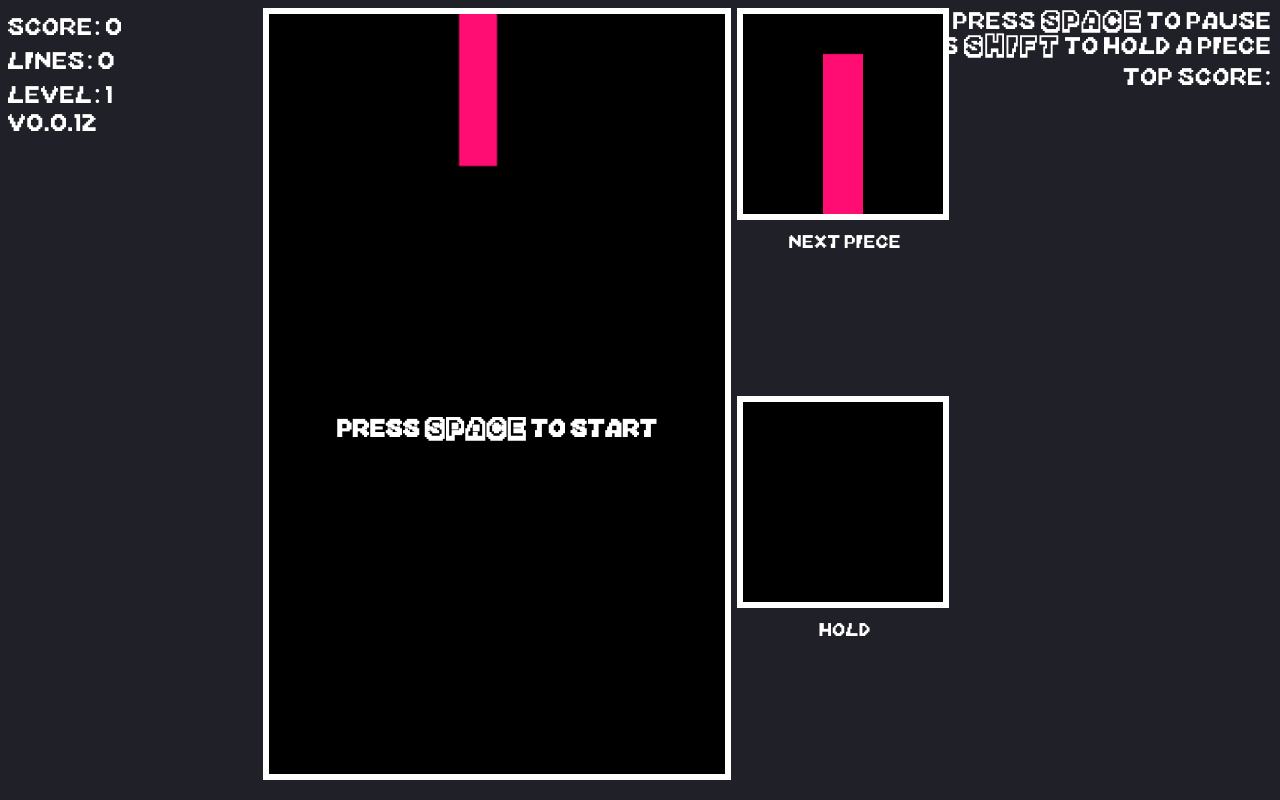
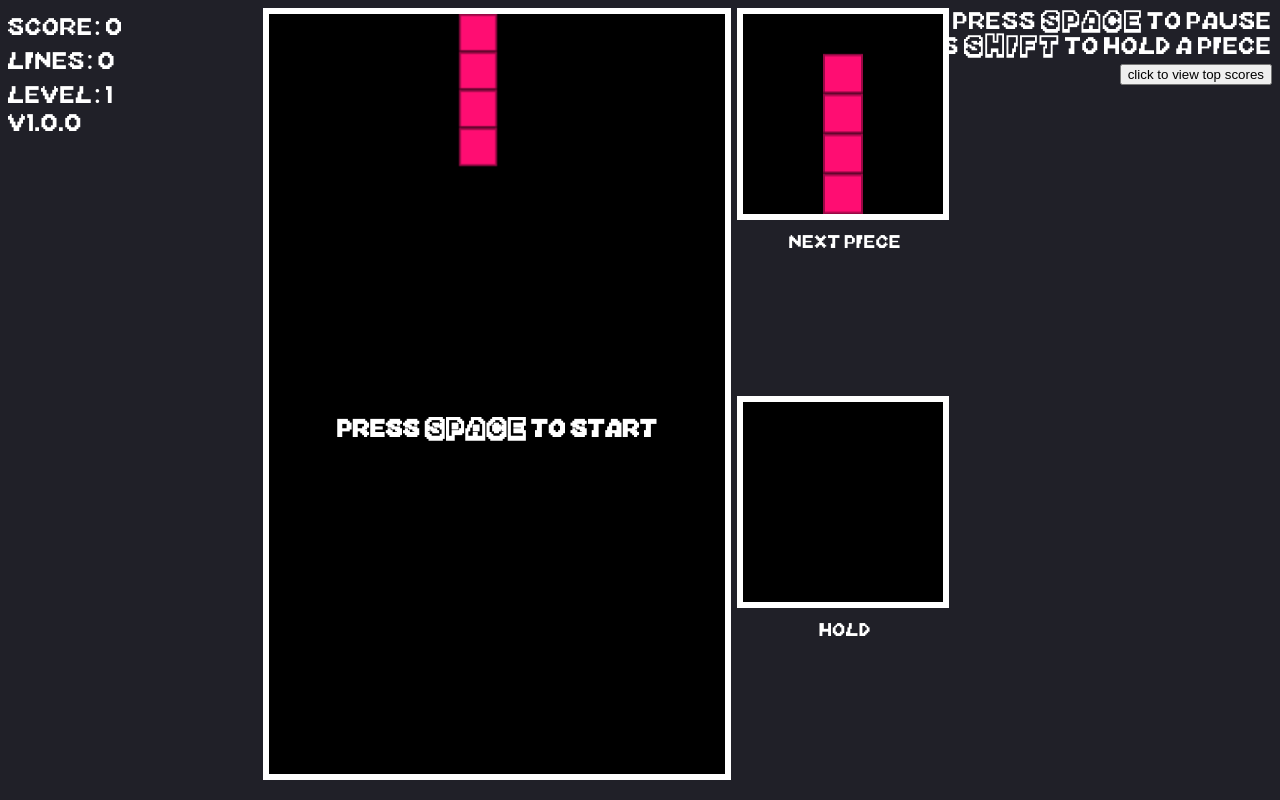
Before and after one commit to Inazumark/TestingSite, a plain HTML site: page index.html in a window 1280 px wide. Drawn offline with nearby package versions, Linux system fonts and the light colour scheme.

Commit message:
V1.0.0 Upload

```diff
--- a/index.html
+++ b/index.html
@@ -69,8 +69,7 @@
 			<div>press SPACE to pause</div>
 			<div>press SHIFT to hold a piece</div>
 			<div> </div>
-			<div>top score:</div>
-			<div id="top"></div>
+			<button onclick="window.location.href='https://inazumark.github.io/scores'">click to view top scores</button>
 		</div>
 		<div id="canvasWrapper" style="display: inline-flex; margin-left: -5%;">
 			<div id="mainCanvas" style="margin: 0; position: relative;">
--- a/tetris.js
+++ b/tetris.js
@@ -133,6 +133,11 @@ function drawMatrix(matrix, offset, ctx) {
             if (value !== 0) {
                 ctx.fillStyle = colors[value];
                 ctx.fillRect(x + offset.x,
+                                 y + offset.y,
+                                 1, 1);
+				ctx.lineWidth = 0.1;
+				ctx.strokeStyle = 'rgba(0,0,0,0.4)';
+				ctx.strokeRect(x + offset.x,
                                  y + offset.y,
                                  1, 1);
             }
@@ -424,6 +429,9 @@ window.onblur = function() {
 }
 
 // Score board
+//https://sheets.googleapis.com/v4/spreadsheets/14lDD55URB5gnNYIR4rLwvnllmiXHNyf3o24TNds3d-k/values/A1:A2?key=AIzaSyCKBhaaUHFR9iZlO7coOeTg-O9QcE612p8
+
+// Save Scores
 function savePrompt() {
 	if (confirm("Would you like to upload your score?")) {
 		var person = prompt("Your score is: " + player.score + "\nEnter your name below to save your score!");
@@ -496,4 +504,4 @@ nextDraw();
 holdDraw();
 
 document.getElementById('pausetext').innerText = "press SPACE to start";
-document.getElementById('status').innerText = "v0.0.12";
+document.getElementById('status').innerText = "v1.0.0";
```
Also changed, not shown: scores.html (+1 -15 lines).
